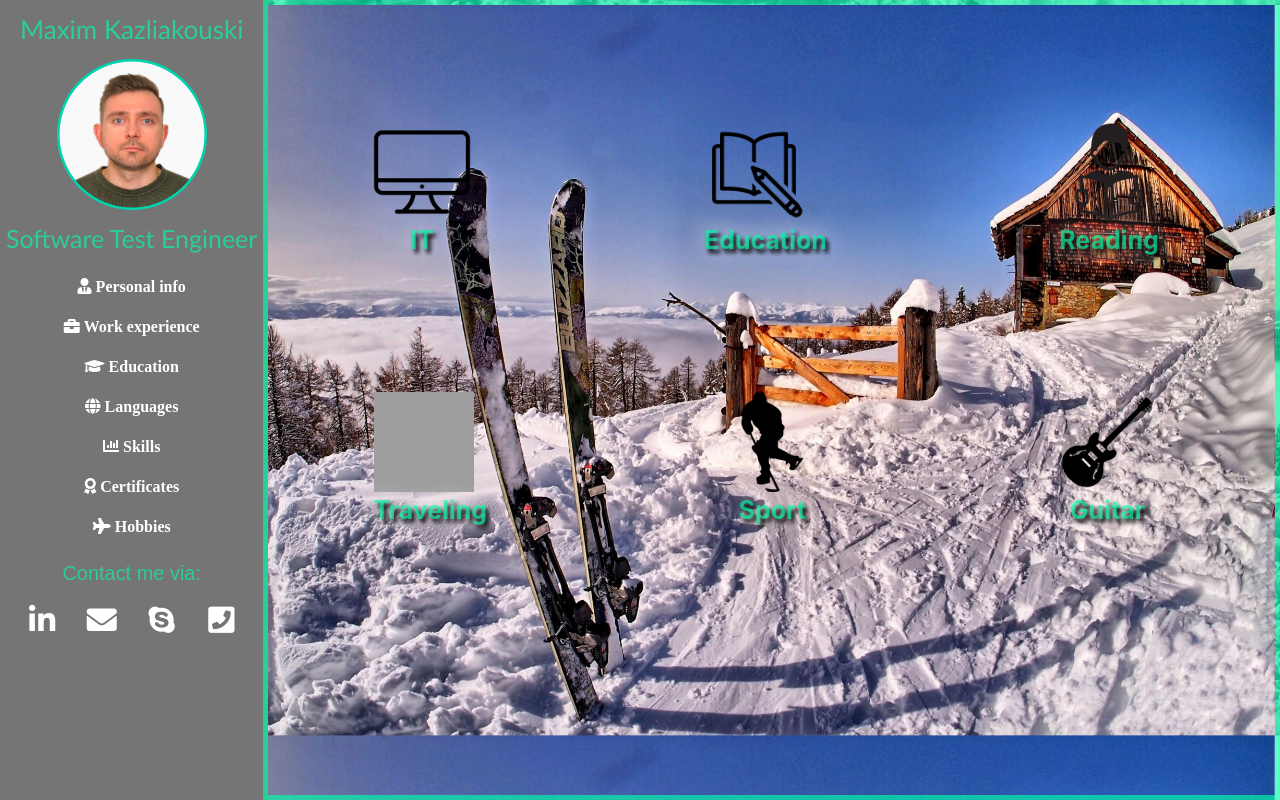
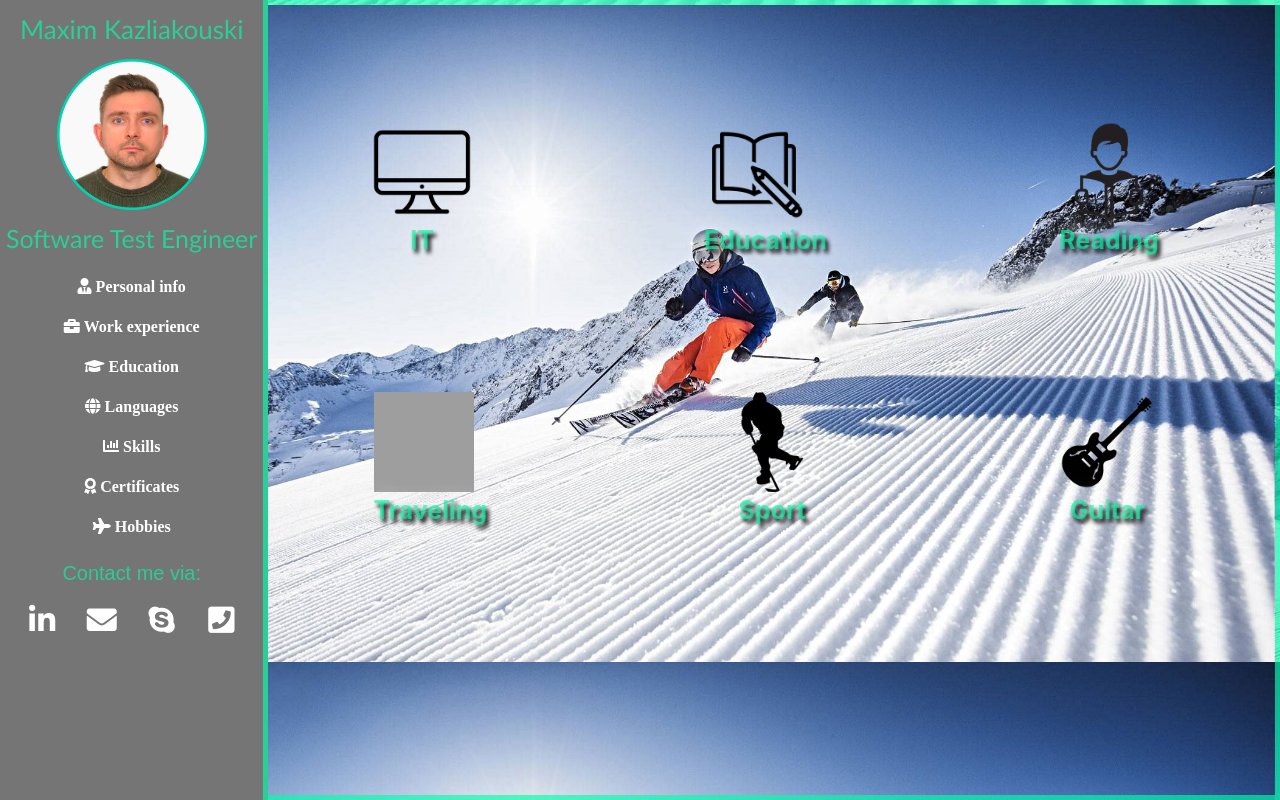
Before and after one commit to Maxim-Kazliakouski/my_cv_project, a Django app: page /hobbies/ in a window 1280 px wide. Run offline with Django 3.2, Linux system fonts and the light colour scheme; some libraries are stand-ins or nearby versions; grey boxes are pictures that could not be loaded.

Commit message:
changing background for hobbies

```diff
--- a/static/CV_app/css/main_style.css
+++ b/static/CV_app/css/main_style.css
@@ -505,7 +505,7 @@ main_info .background_hob {
     margin-left: 8%;
     width: auto;
     height: 100vmin;
-    background-image: url(/static/CV_app/img/hobbies/hobby_4.png);
+    background-image: url(/static/CV_app/img/hobbies/hobby_7.png);
     border: 5px solid  rgba(0, 255, 170, 0.644);
     background-size: 100%;
 }
```
Also changed, not shown: static/CV_app/img/hobbies/hobby_7.png (added), 2 other files.
